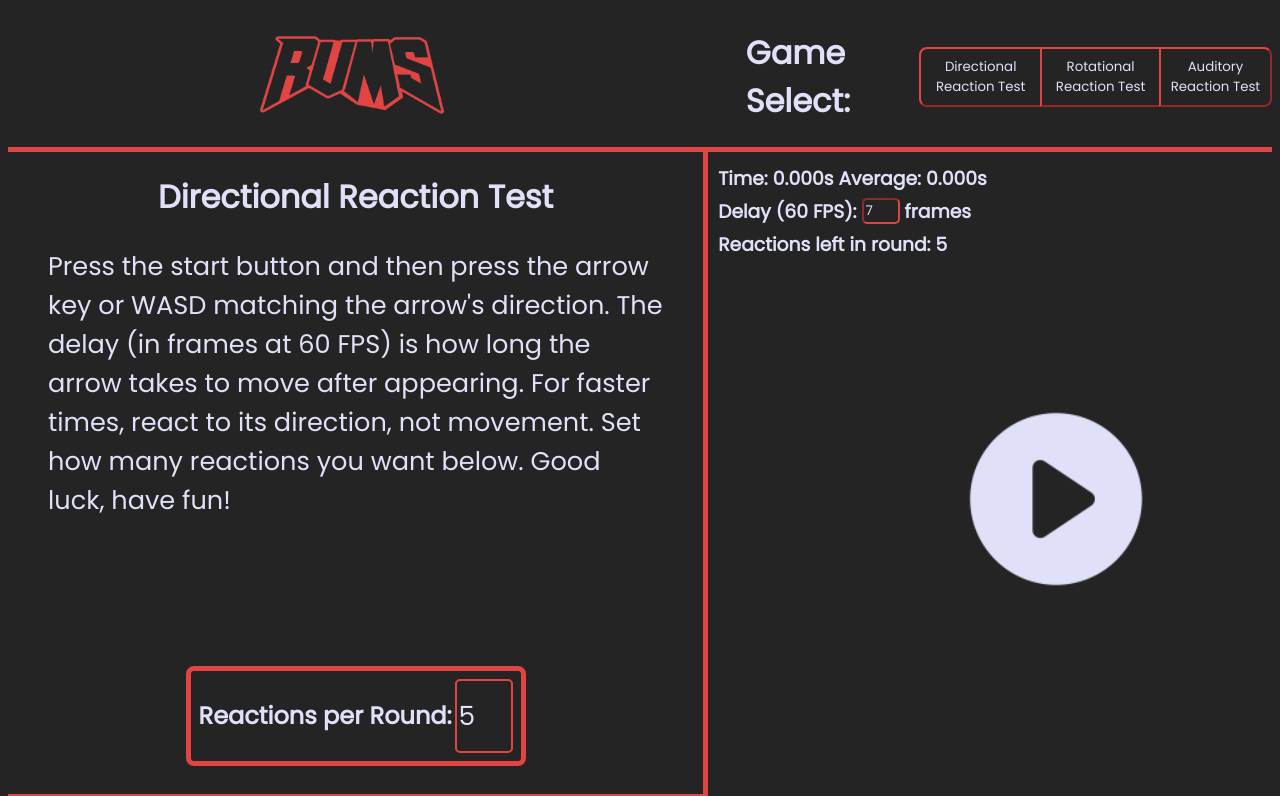
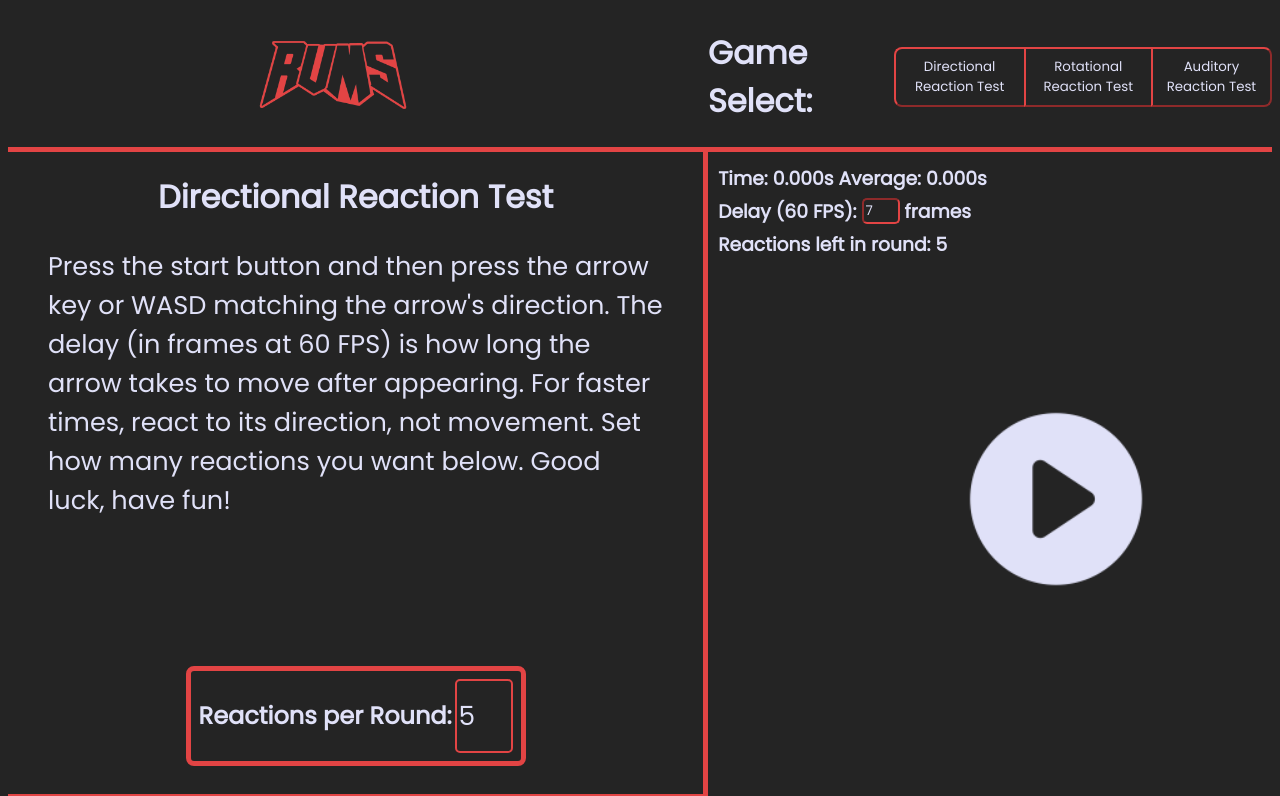
Before and after one commit to Luke-Christoffersen/RUMS, a React (Vite) app: page / in a window 1280 px wide. Shown: the top 796 px of the page. Built offline with nearby package versions, Linux system fonts and the light colour scheme.

Commit message:
Debug Commit 4

```diff
--- a/src/Container.css
+++ b/src/Container.css
@@ -9,8 +9,9 @@
 
 #logo {
     padding-right: 300px;
-    width: 300px;
-    height:170px;
+    width: auto;
+    max-height: 150px;
+    height: auto;
     margin-top: -45px;
     margin-bottom: -40px;
     padding-left: 250px;
```
